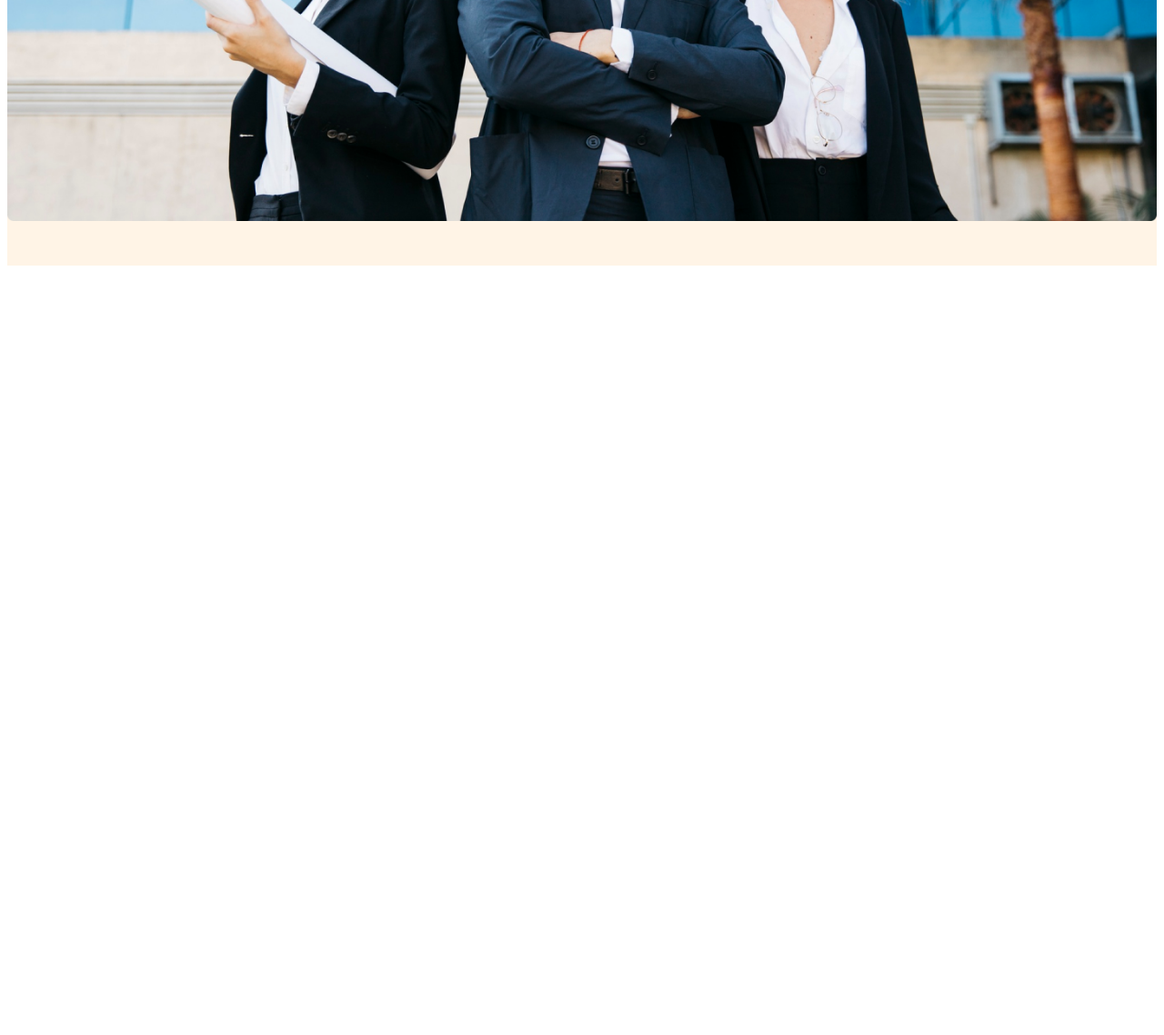
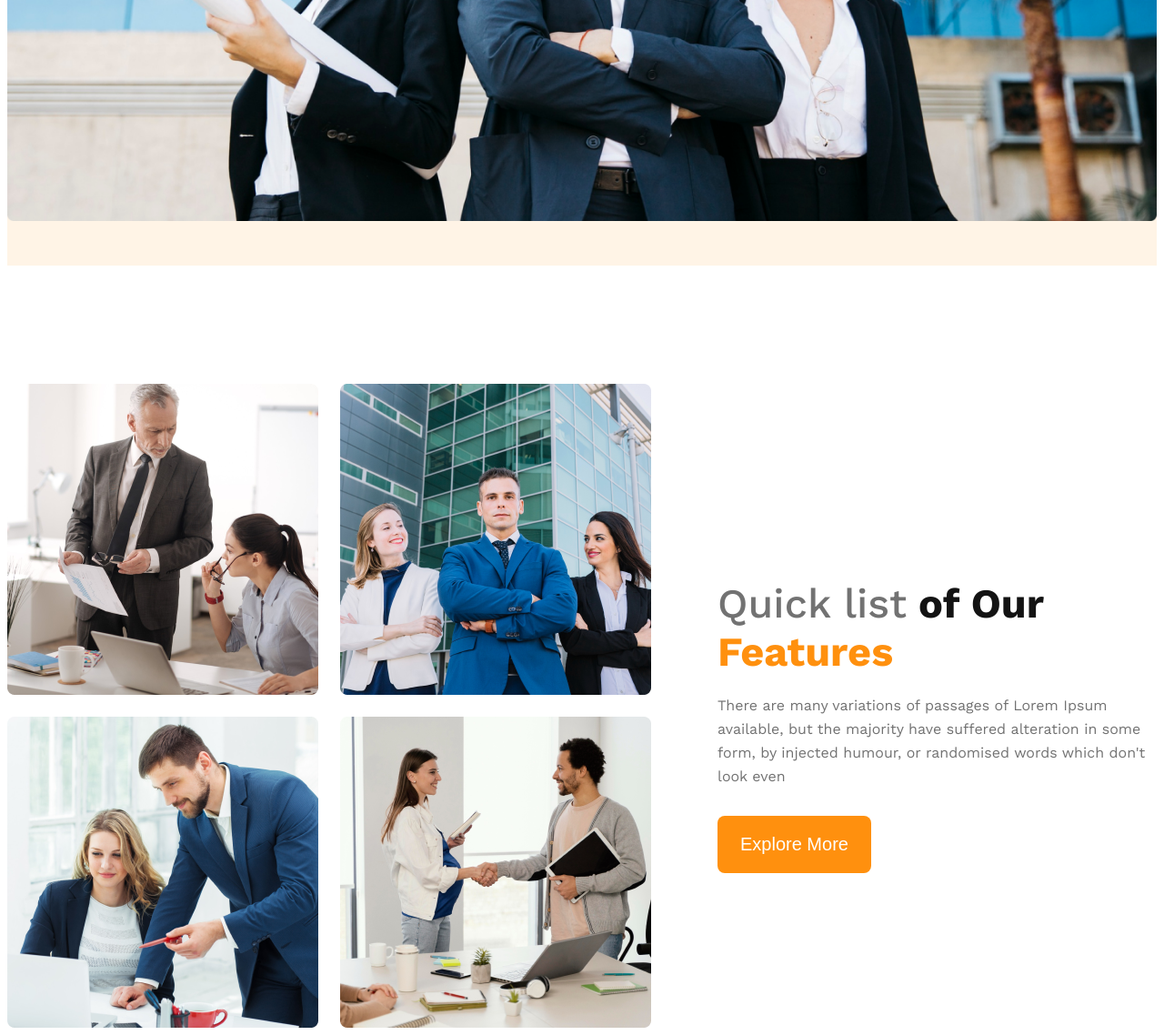
Before and after one commit to Cynthia-wahab/9th-g3-architects, a plain HTML site: page index.html in a window 1280 px wide. Shown: the part 967-2105 px from the top of the page at 91% size. Before the commit the page ends 1267 px from the top, so only its background shows below. Drawn offline with nearby package versions, Linux system fonts and the light colour scheme.

Commit message:
added our features section

```diff
--- a/index.html
+++ b/index.html
@@ -33,6 +33,21 @@
         </div>
     </header>
     <main>
+        <section class="our-features display-flex">
+            <div class="our-features-img-box">
+                <img src="./images/team1.png" alt="">
+                <img src="./images/team2.png" alt="">
+                <img src="./images/team3.png" alt="">
+                <img src="./images/team4.png" alt="">
+            </div>
+            <div class="our-features-content">
+                <h3> <span class="quick-list light-gray">Quick list</span> <span class="of-our dark-gray">of Our <span class="features highlight"> <br>Features</span></span></h3>
+                <p class="light-gray">There are many variations of passages of Lorem Ipsum available, but the majority have suffered alteration in some form, by injected humour, or randomised words which don't look even</p>
+                <button class="btn-primary">Explore More</button>
+
+            </div>
+
+        </section>
 
     </main>
     <footer>
--- a/styles/g3.css
+++ b/styles/g3.css
@@ -26,6 +26,9 @@
 .dark-gray{
     color: rgb(19, 19, 19);
 }
+.highlight{
+    color: rgb(255, 144, 14);
+}
 
 .bg-light{
     background-color: rgba(255, 144, 14, 0.1);
@@ -43,6 +46,9 @@
     border: none;
     border-radius: 8px;
 
+}
+main > section{
+    margin-top: 130px;
 }
 
 /* header style */
@@ -105,3 +111,46 @@
 
     }
 }
+
+
+
+
+/*******section- Our Features********/
+
+.our-features{
+    justify-content: center;
+    align-items: center;
+
+
+}
+.our-features-content{
+    align-items: center;
+    width: 537px;
+}
+.our-features-content h3{
+    font-size: 2.813rem;
+    line-height: 53px;
+    margin-bottom: 0;
+}
+.quick-list{
+    font-weight: 500;
+}
+.of-our{
+    font-weight: 700;
+}
+.features{
+    font-weight: 700;
+}
+.our-features-content p{
+    font-size: 1rem;
+    font-weight: 400;
+    line-height: 26px;
+    margin-bottom: 30px;
+    margin-top: 20px;
+}
+.our-features-img-box{
+    display: grid;
+    grid-template-columns: repeat(2, 1fr);
+    gap: 24px;
+    margin-right: 73px;
+}
```
